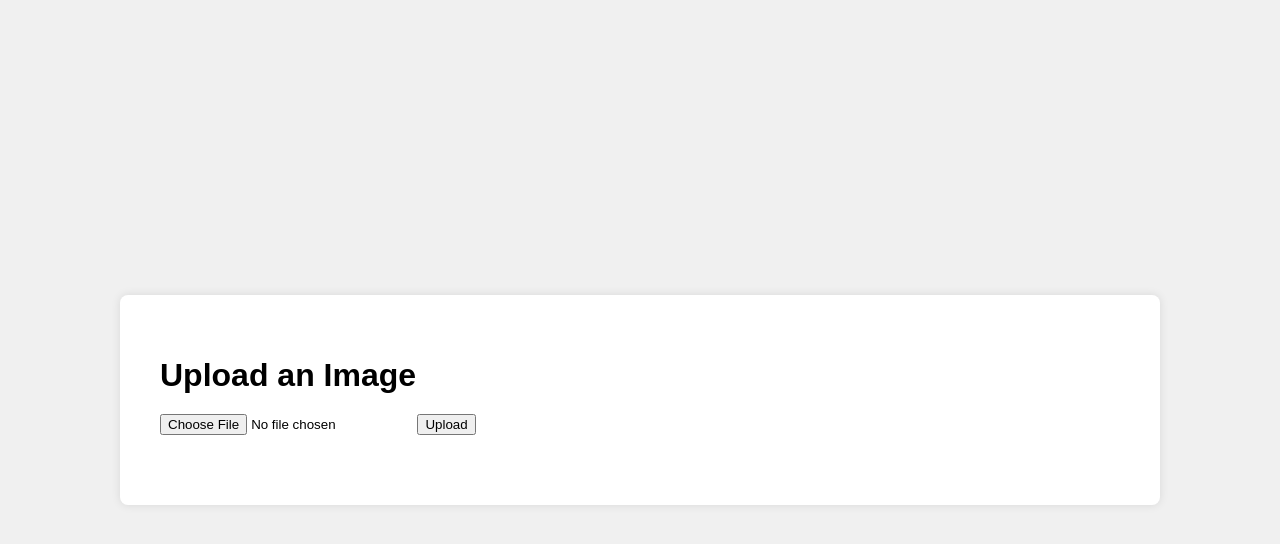
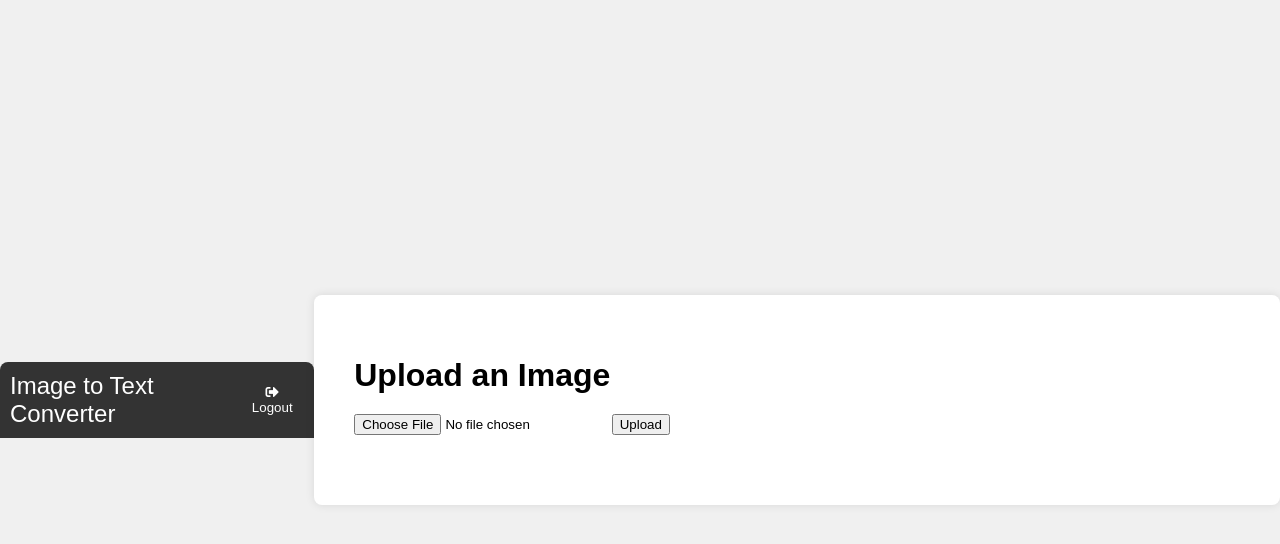
Before and after one commit to minnukota381/flask-ocr-app, a Flask app: page /index in a window 1280 px wide. Shown: the top 544 px of the page. Run offline with Flask 3, Linux system fonts and the light colour scheme; a user stored in the database is signed in.

Commit message:
"Added FontAwesome CDN link and navbar styles to index.html template"

```diff
--- a/templates/index.html
+++ b/templates/index.html
@@ -4,6 +4,8 @@
     <meta charset="UTF-8">
     <meta name="viewport" content="width=device-width, initial-scale=1.0">
     <title>Image to Text Converter</title>
+    <!-- Link to FontAwesome CDN for icons -->
+    <link rel="stylesheet" href="https://cdnjs.cloudflare.com/ajax/libs/font-awesome/5.15.4/css/all.min.css">
     <style>
         body {
             font-family: Arial, sans-serif;
@@ -50,9 +52,40 @@
             border-radius: 8px;
             border: 1px solid #ddd;
         }
+        /* Navbar styles */
+        .navbar {
+            display: flex;
+            justify-content: space-between;
+            align-items: center;
+            padding: 10px;
+            background-color: #333;
+            color: white;
+            border-top-left-radius: 8px;
+            border-top-right-radius: 8px;
+        }
+        .navbar .brand {
+            font-size: 1.5rem;
+        }
+        .navbar .logout-btn {
+            background-color: transparent;
+            border: none;
+            color: white;
+            cursor: pointer;
+        }
+        .navbar .logout-btn:hover {
+            text-decoration: underline;
+        }
     </style>
 </head>
 <body>
+    <div class="navbar">
+        <div class="brand">
+            Image to Text Converter
+        </div>
+        {% if 'username' in session %}
+        <button class="logout-btn" onclick="location.href='{{ url_for('logout') }}';"><i class="fas fa-sign-out-alt"></i> Logout</button>
+        {% endif %}
+    </div>
     <div class="container">
         <div class="upload-section">
             <h1>Upload an Image</h1>
```
